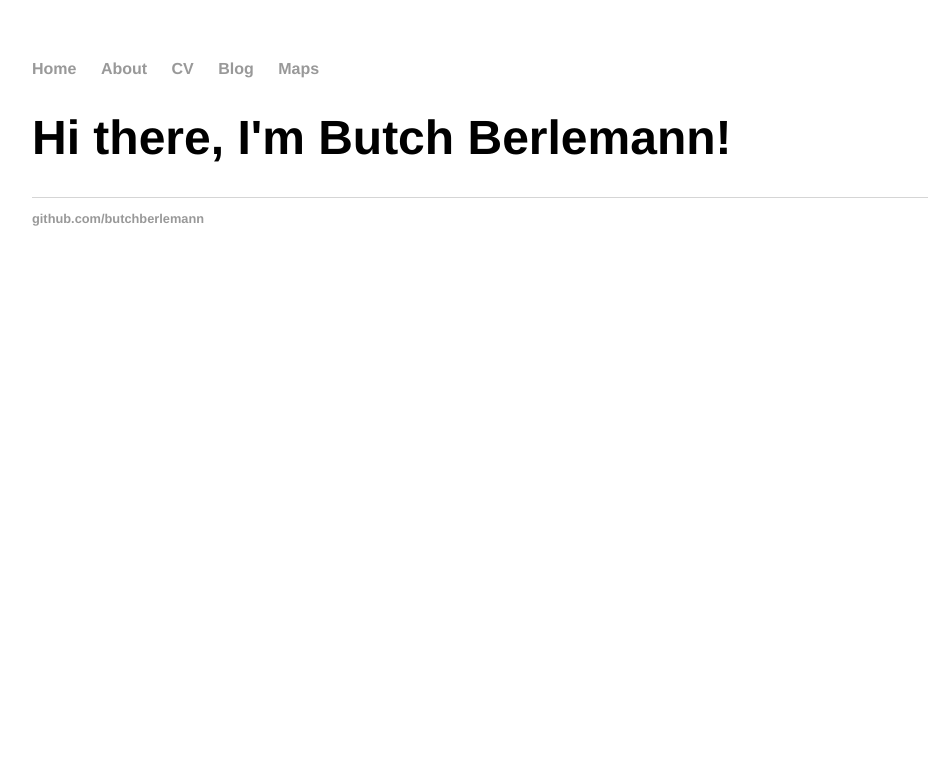
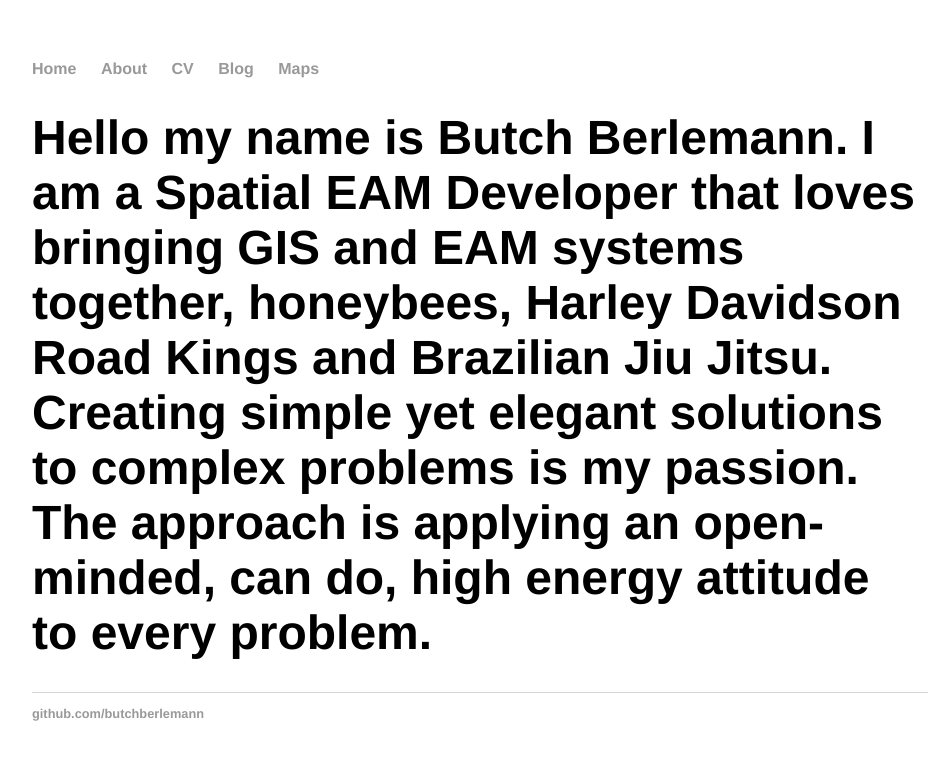
Before and after one commit to butchberlemann/butchberlemann.github.io, a Jekyll site: the page built from index.html, in a window 1280 px wide. Shown: the top 760 px of the page, without its empty margins (160-1104 px from the left). Built offline with Jekyll 4.4.1, drawn with Linux system fonts in a browser that asks for light colours.

Commit message:
Update index.html

```diff
--- a/index.html
+++ b/index.html
@@ -3,6 +3,10 @@ layout: default
 title: Butch Berlemann Spatial EAM Developer
 ---
 <div class="blurb">
-	<h1>Hi there, I'm Butch Berlemann!</h1>
+	<h1>Hello my name is Butch Berlemann. I am a Spatial EAM Developer that loves bringing GIS and EAM systems together, honeybees, Harley Davidson Road Kings and Brazilian Jiu Jitsu.
+	 Creating simple yet elegant solutions to complex problems is my passion. The approach is applying an open-minded, can do, high energy attitude to
+	 every problem.
+	</h1>
+
 
 </div><!-- /.blurb -->
```
